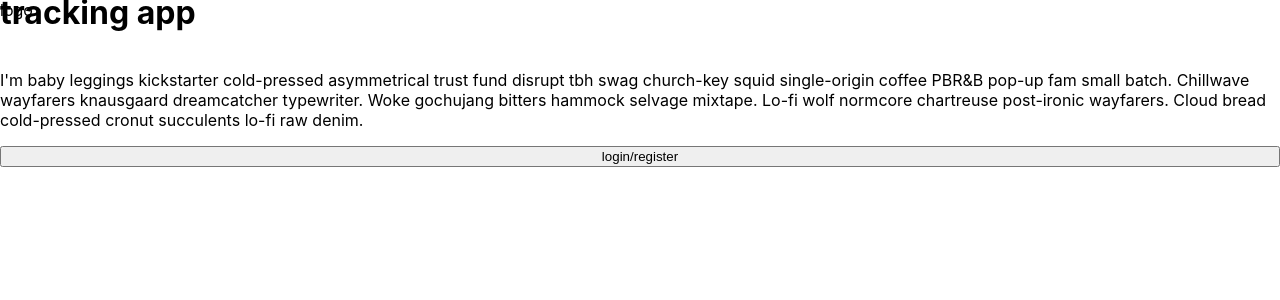
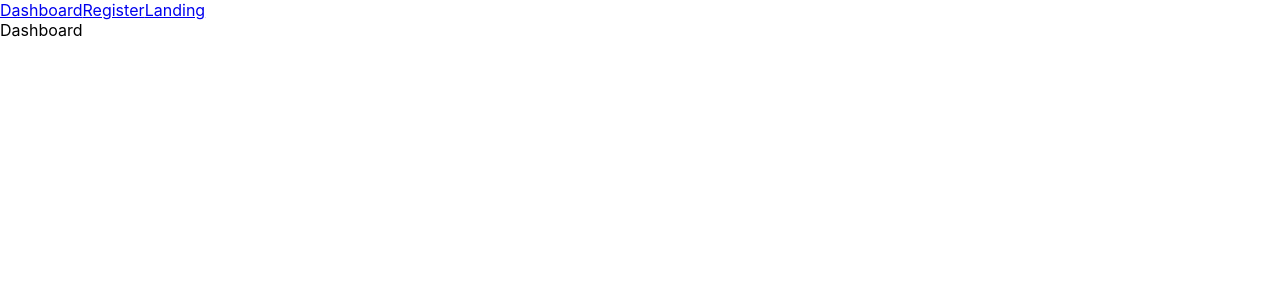
Before and after one commit to alexdbrown2526/react-tracker, a React (Create React App) app: page / in a window 1280 px wide. Shown: the top 300 px of the page. Built offline with nearby package versions, Linux system fonts and the light colour scheme; the HTML template or start-up script is replaced by a standard one.

Commit message:
setup react-router

```diff
--- a/package.json
+++ b/package.json
@@ -8,6 +8,7 @@
     "@testing-library/user-event": "^13.5.0",
     "react": "^17.0.2",
     "react-dom": "^17.0.2",
+    "react-router-dom": "^6.2.1",
     "react-scripts": "5.0.0",
     "styled-components": "^5.3.3",
     "web-vitals": "^2.1.4"
--- a/src/App.js
+++ b/src/App.js
@@ -1,11 +1,22 @@
 import React from "react";
 import Landing from "./pages/Landing";
+import { BrowserRouter, Routes, Route, Link } from "react-router-dom";
 
 function App() {
   return (
-    <div className="App">
-      <Landing />
-    </div>
+    <BrowserRouter>
+      <nav>
+        <Link to="/">Dashboard</Link>
+        <Link to="/register">Register</Link>
+        <Link to="/landing">Landing</Link>
+      </nav>
+      <Routes>
+        <Route path="/" element={<div>Dashboard</div>} />
+        <Route path="/register" element={<div>Register</div>} />
+        <Route path="/landing" element={<Landing />} />
+        <Route path="*" element={<div>error</div>} />
+      </Routes>
+    </BrowserRouter>
   );
 }
 
--- a/src/pages/Landing.js
+++ b/src/pages/Landing.js
@@ -1,5 +1,6 @@
 import React from "react";
-import styled from "styled-components";
+import Wrapper from "../wrappers/LandingWrapper";
+import { Link } from "react-router-dom";
 
 const Landing = () => {
   return (
@@ -15,48 +16,12 @@ const Landing = () => {
           normcore chartreuse post-ironic wayfarers. Cloud bread cold-pressed
           cronut succulents lo-fi raw denim.
         </p>
-        <button>login/register</button>
+        <Link to="/register" className="'btn btn'hero">
+          Login/register
+        </Link>
       </div>
     </Wrapper>
   );
 };
 
-const Wrapper = styled.main`
-  nav {
-    width: var(--fluid-width);
-    max-width: var(--max-width);
-    margin: 0 auto;
-    height: var(--nav-height);
-    display: flex;
-    align-items: center;
-  }
-  .page {
-    min-height: calc(100vh - var(--nav-height));
-    display: grid;
-    align-items: center;
-    margin-top: -3rem;
-  }
-  h1 {
-    font-weight: 700;
-    span {
-      color: var(--primary-500);
-    }
-    p {
-      color: var(--grey-600);
-    }
-    .main-img {
-      display: none;
-    }
-    @media (min-width: 992px) {
-      .page {
-        grid-template-columns: 1fr 1fr;
-        column-gap: 3rem;
-      }
-      .main-img {
-        display: block;
-      }
-    }
-  }
-`;
-
 export default Landing;
--- /dev/null
+++ b/src/wrappers/LandingWrapper.js
@@ -0,0 +1,42 @@
+import styled from "styled-components";
+
+const Wrapper = styled.main`
+  nav {
+    width: var(--fluid-width);
+    max-width: var(--max-width);
+    margin: 0 auto;
+    height: var(--nav-height);
+    display: flex;
+    align-items: center;
+  }
+  .page {
+    min-height: calc(100vh - var(--nav-height));
+    display: grid;
+    align-items: center;
+    margin-top: -3rem;
+  }
+  h1 {
+    font-weight: 700;
+    span {
+      color: var(--primary-500);
+    }
+    p {
+      color: var(--grey-600);
+      background-color: pink;
+    }
+    .main-img {
+      display: none;
+    }
+    @media (min-width: 992px) {
+      .page {
+        grid-template-columns: 1fr 1fr;
+        column-gap: 3rem;
+      }
+      .main-img {
+        display: block;
+      }
+    }
+  }
+`;
+
+export default Wrapper;
```
Also changed, not shown: 1 other file (tests, documents, lock files or other folders).
